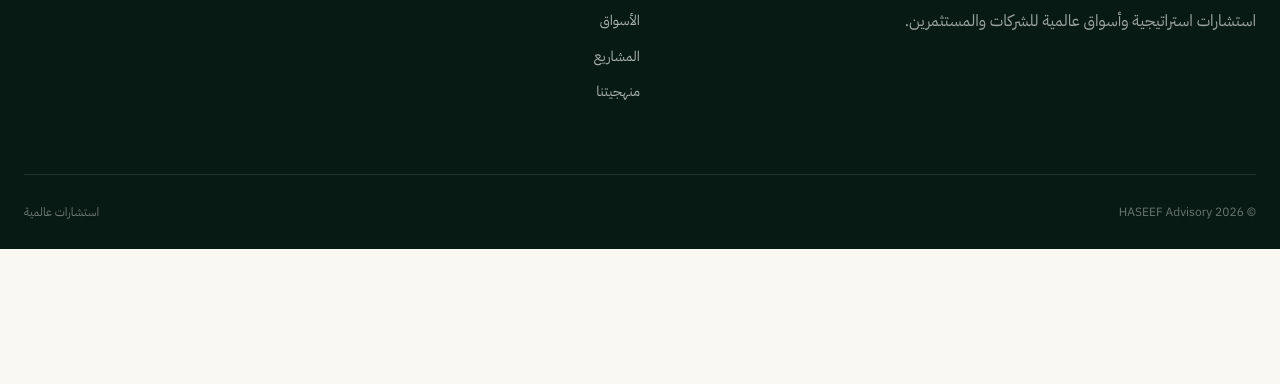
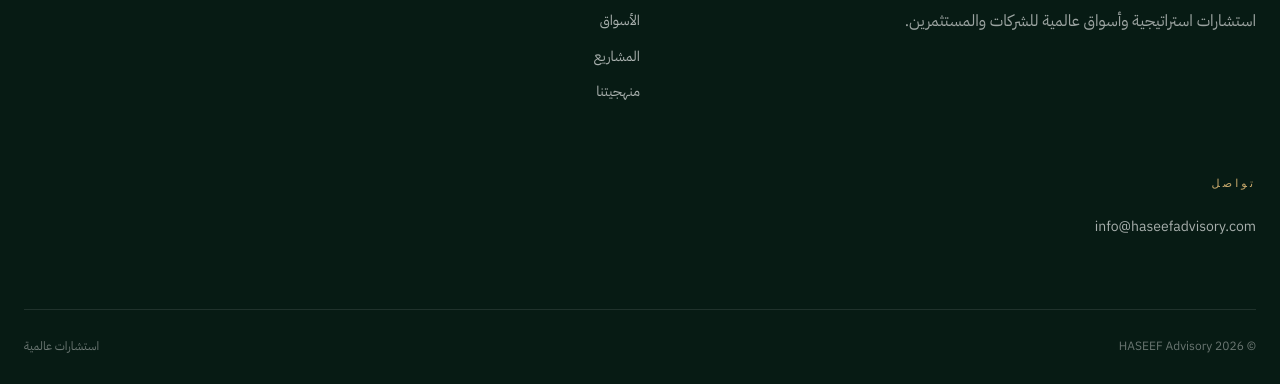
Before and after one commit to saadsami122/asf, a plain HTML site: page index.html in a window 1280 px wide. Shown: the part 10384-10768 px from the top of the page. Before the commit the page ends 10633 px from the top, so only its background shows below. Drawn offline with Linux system fonts and the light colour scheme.

Commit message:
Update index.html

```diff
--- a/index.html
+++ b/index.html
@@ -1,4 +1,3 @@
-
 <!DOCTYPE html>
 <html lang="ar" dir="rtl">
 
@@ -1162,6 +1161,11 @@
             <a href="#privacy" data-ar="سياسة الخصوصية" data-en="Privacy Policy">سياسة الخصوصية</a>
             <a href="#contact" data-ar="اطلب استشارة" data-en="Request Advisory">اطلب استشارة</a>
         </div>
+
+        <div class="footer-column">
+            <span data-ar="تواصل" data-en="CONTACT">تواصل</span>
+            <a href="mailto:info@haseefadvisory.com">info@haseefadvisory.com</a>
+        </div>
     </div>
 
     <div class="container footer-bottom">
```
